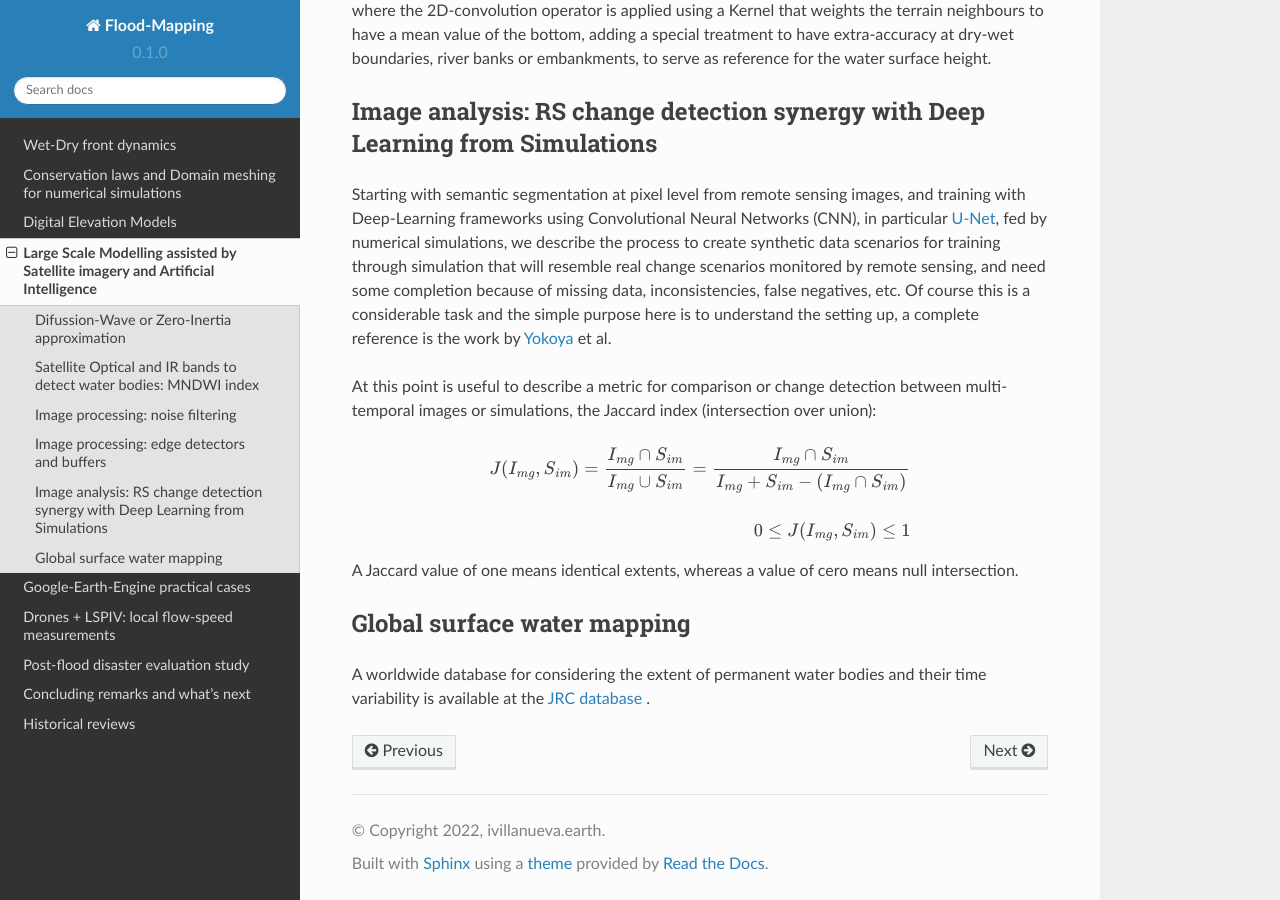
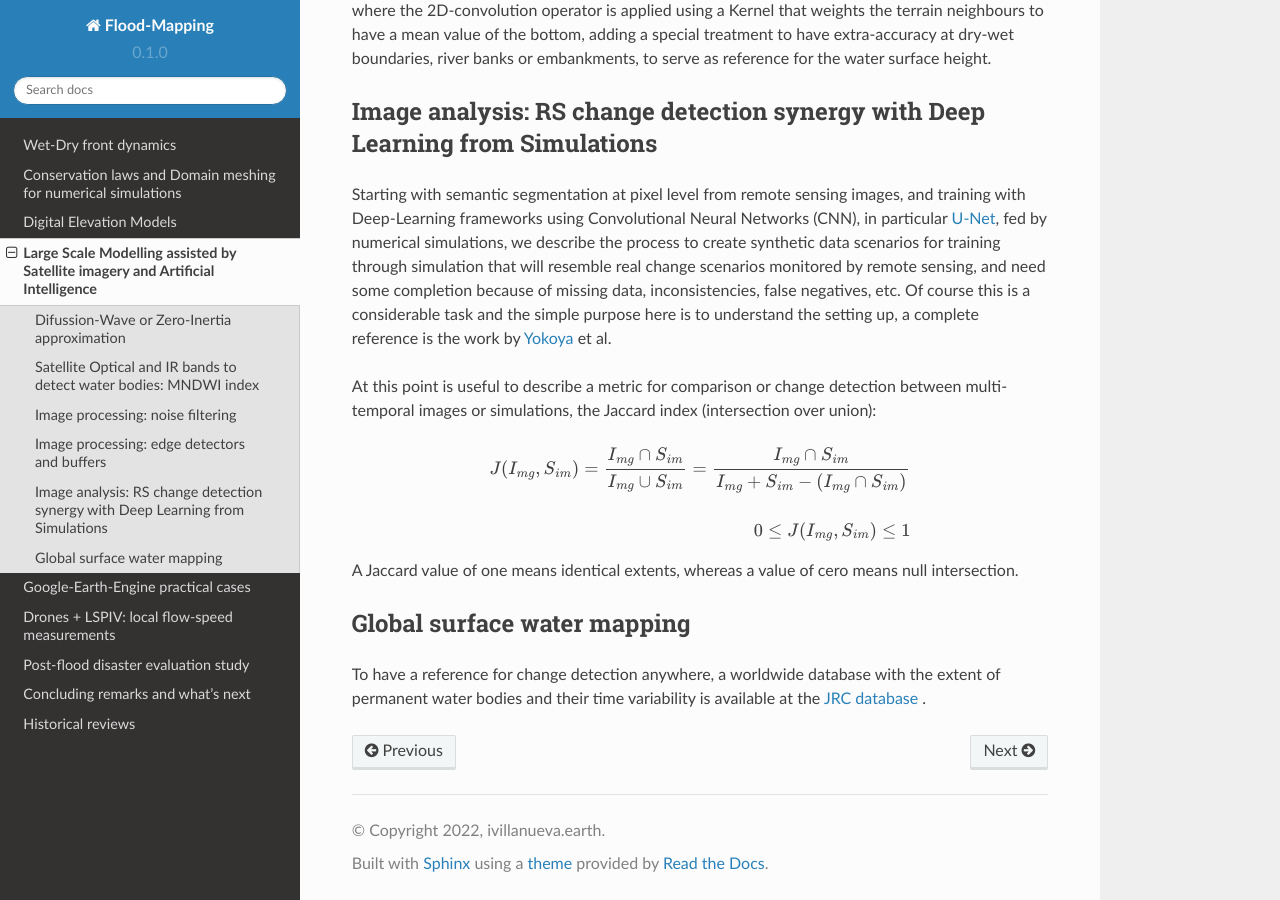
Before and after one commit to ivillamadrid/FloodMapping, a Sphinx documentation site: the page built from docs/source/lsm.rst, in a window 1280 px wide and 900 px high, scrolled down 2901 px. Built offline with Sphinx 7.4.7 and the Read the Docs theme 2.0.0, drawn with Linux system fonts in a browser that asks for light colours.

Commit message:
Update lsm.rst

```diff
--- a/docs/source/lsm.rst
+++ b/docs/source/lsm.rst
@@ -145,7 +145,6 @@ A Jaccard value of one means identical extents, whereas a value of cero means nu
 
 Global surface water mapping
 ----------------------------
-A worldwide database for considering the extent of permanent water bodies and their time variability is available at
-the `JRC database`_ .
+To have a reference for change detection anywhere, a worldwide database with the extent of permanent water bodies and their time variability is available at the `JRC database`_ .
 
 .. _JRC database: https://developers.google.com/earth-engine/datasets/catalog/JRC_GSW1_3_GlobalSurfaceWater?hl=en
```
